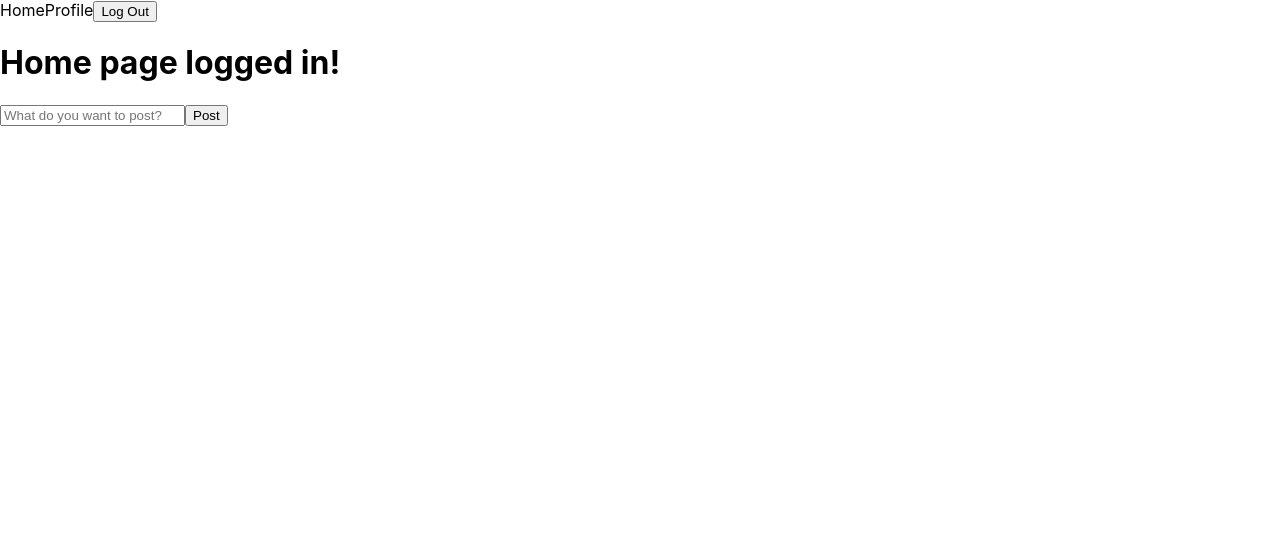
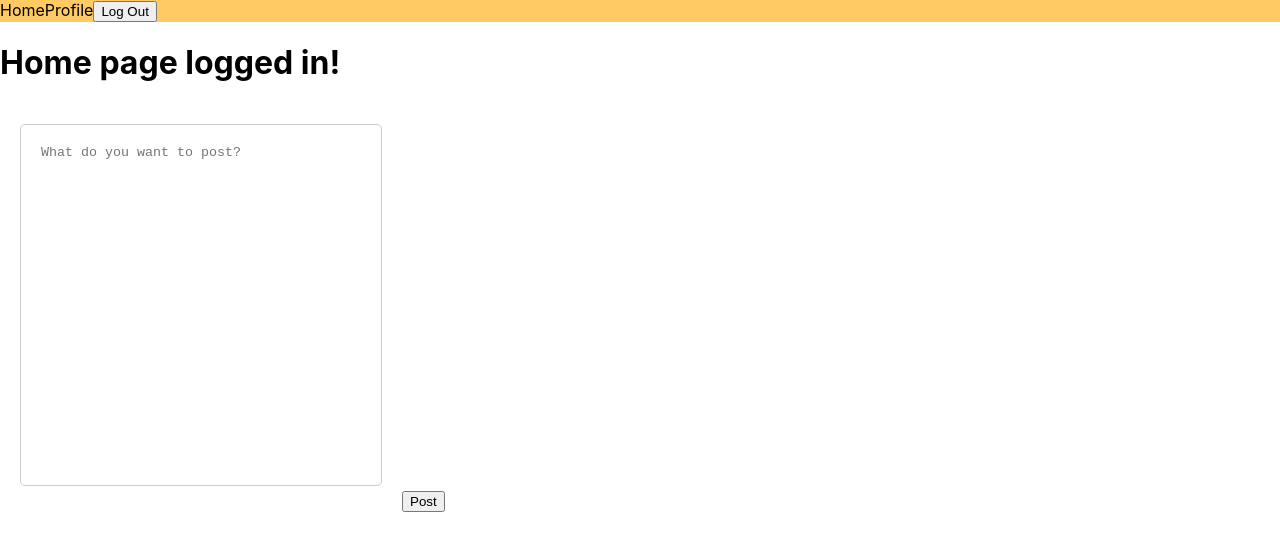
Before and after one commit to Nicolas7Chaves/moody, a React (Create React App) app in the folder frontend/: page /home in a window 1280 px wide. Shown: the top 550 px of the page. Built offline with nearby package versions, Linux system fonts and the light colour scheme; no server answers.

Commit message:
add partials folder and variables

```diff
--- a/frontend/src/components/Header.js
+++ b/frontend/src/components/Header.js
@@ -12,7 +12,7 @@ const home = () => {
     navigate('/home')
 }
     return (
-        <header>
+        <header className='header'>
             <a onClick={home}>Home</a>
             <a onClick={myProfile} >Profile</a>
             <LogOut />
--- a/frontend/src/components/MyPosts.js
+++ b/frontend/src/components/MyPosts.js
@@ -1,5 +1,5 @@
 import './styles.scss';
-import { collection, getDocs, query, where } from "firebase/firestore";
+import { collection, getDocs, orderBy, query, where } from "firebase/firestore";
 import { db, auth } from '../firebase-config';
 import { useEffect, useState } from 'react';
 import { onAuthStateChanged } from "firebase/auth";
@@ -11,7 +11,10 @@ function MyPosts() {
         const unsubscribe = onAuthStateChanged(auth, (user) => {
             if (user) {
                 const fetchPosts = async () => {
-                    const queries = query(collection(db, "posts"), where("uid", "==", user.uid));
+                    const queries = query(collection(db, "posts"),
+                    where("uid", "==", user.uid),
+                    orderBy("createdAt", "desc")
+                    );
                     try {
                         const querySnapshot = await getDocs(queries);
                         const postsData = querySnapshot.docs.map(doc => ({
@@ -53,7 +56,7 @@ function MyPosts() {
             {posts.map(post => {
                 return (
                     <div className='post' key={post.id}>
-                        <p>{post.data.body}</p>
+                        <p className='post__body'>{post.data.body}</p>
                         <p>{displayDate(post.data.createdAt)}</p>
                     </div>
                 );
--- a/frontend/src/components/Post.js
+++ b/frontend/src/components/Post.js
@@ -17,6 +17,7 @@ function Post() {
     const handleSubmit = async (e) => {
         e.preventDefault();
         if (user) {
+            // const formattedText = postText.replace(/\n/g, "<br>");
             try {
                 const docRef = await addDoc(collection(db, "posts"), {
                     body: postText,
@@ -37,8 +38,9 @@ function Post() {
     return (
         <>
             <form onSubmit={handleSubmit}>
-                <input type="text" placeholder="What do you want to post?"
-                    value={postText} onChange={(e) => setPostText(e.target.value)} />
+                <textarea  className="posting" placeholder="What do you want to post?"
+                    value={postText} onChange={(e) => setPostText(e.target.value)}>
+                    </textarea>
                 <button type='submit'>Post</button>
             </form>
         </>
--- a/frontend/src/components/styles.scss
+++ b/frontend/src/components/styles.scss
@@ -1,6 +1,23 @@
 .post {
-    margin-bottom: 20px;
+    margin: 20px;
     padding: 20px;
     border: 1px solid #ccc;
     border-radius: 5px;
+    &__body {
+        white-space: pre-wrap;
+    }
 }
+
+.posting {
+    margin: 20px;
+    padding: 20px;
+    border: 1px solid #ccc;
+    border-radius: 5px;
+    resize: none;
+    height: 20rem;
+    width: 20rem;
+}
+
+.header {
+    background-color: rgb(255, 201, 100);
+}
```
Also changed, not shown: frontend/src/partials/_variables.scss (added, +18 -0 lines).
